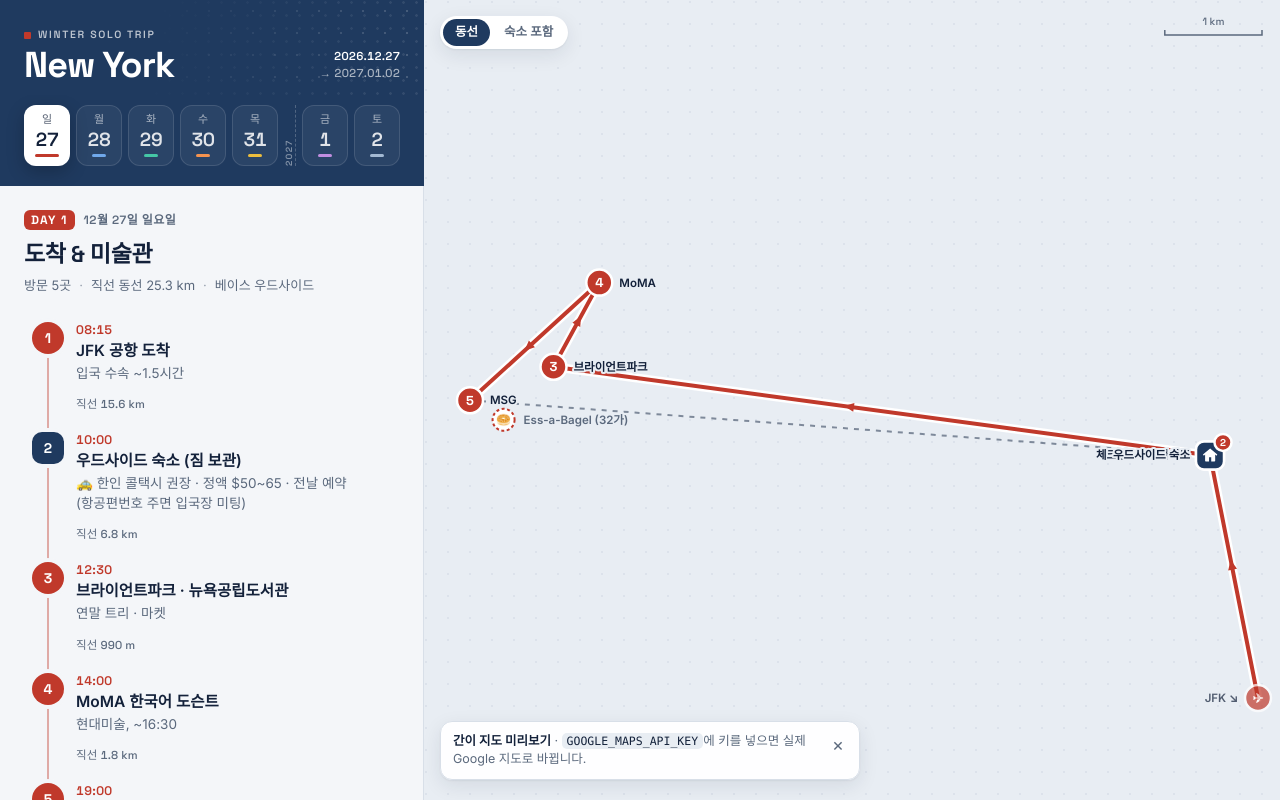
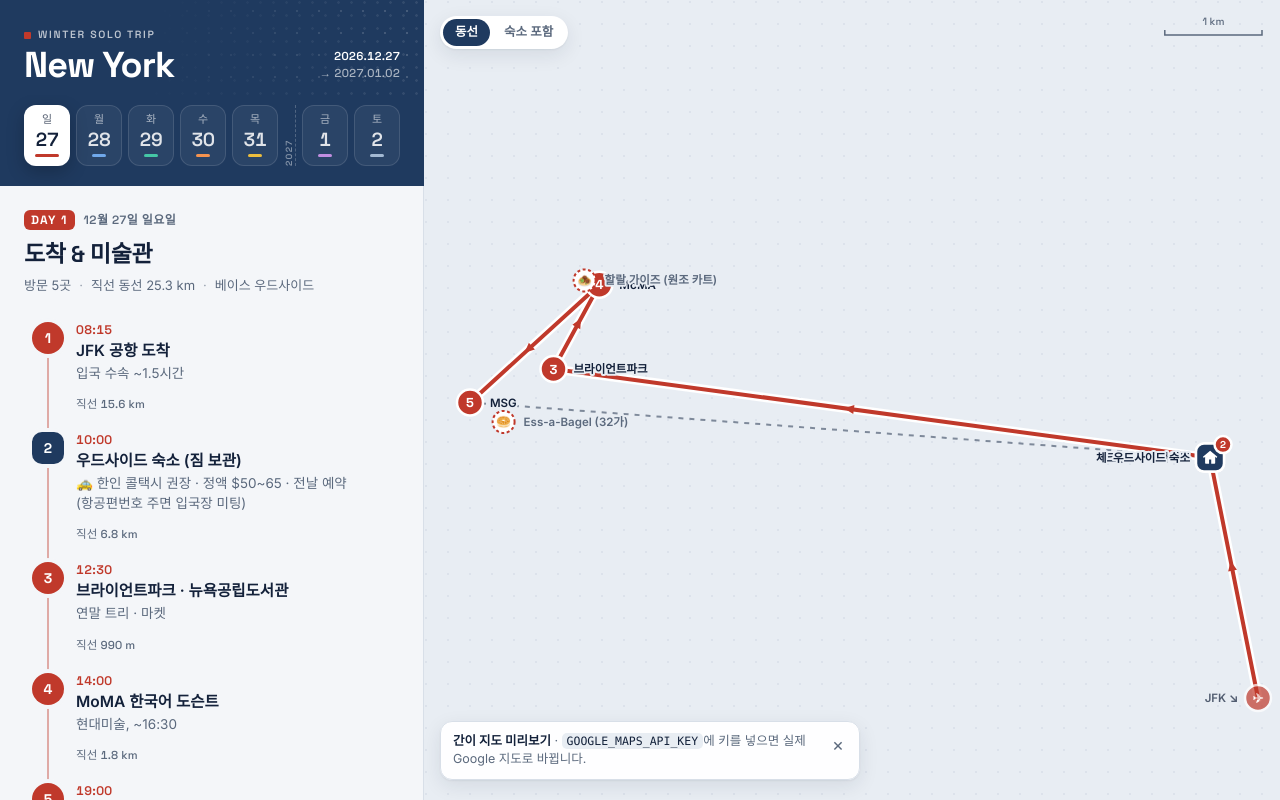
Before and after one commit to nyc2027/nyc2027.github.io, a plain HTML site: page index.html in a window 1280 px wide. Drawn offline with Linux system fonts and the light colour scheme.

Commit message:
할랄 가이즈 원조 카트를 12/27·1/1 "보이면 먹기" 핀으로 추가
Co-Authored-By: Claude Opus 5.5 <noreply@anthropic.com>

```diff
--- a/index.html
+++ b/index.html
@@ -877,6 +877,7 @@ const GOOGLE_MAP_ID = 'DEMO_MAP_ID';
       ],
       nearby: [
         { name: 'Ess-a-Bagel (32가)', emoji: '🥯', memo: 'MSG 근처 · 일요일도 영업 (칙필레는 일요일 휴무)', lat: 40.7487, lng: -73.9893 },
+        { name: '할랄 가이즈 (원조 카트)', emoji: '🧆', memo: 'MoMA 1블록 · 53가&6애비뉴 · 치킨/자이로 오버 라이스 (10시~새벽)', lat: 40.7618, lng: -73.9794 },
       ],
     },
     {
@@ -956,6 +957,9 @@ const GOOGLE_MAP_ID = 'DEMO_MAP_ID';
         { t: '11:00', name: 'LIC 브런치', memo: 'Court Square Diner', short: 'Court Sq Diner', lat: 40.7461, lng: -73.9458 },
         { t: '12:30', name: "소호 쇼핑 · Trader Joe's", memo: '', short: '소호', lat: 40.7230, lng: -74.0000 },
         { t: '15:30', name: '탑오브더록', memo: '노을 ~ 야경', short: '탑오브더록', lat: 40.7593, lng: -73.9794 },
+      ],
+      nearby: [
+        { name: '할랄 가이즈 (원조 카트)', emoji: '🧆', memo: '탑오브더록 3블록 · 53가&6애비뉴 (10시~새벽)', lat: 40.7618, lng: -73.9794 },
       ],
     },
     {
```
